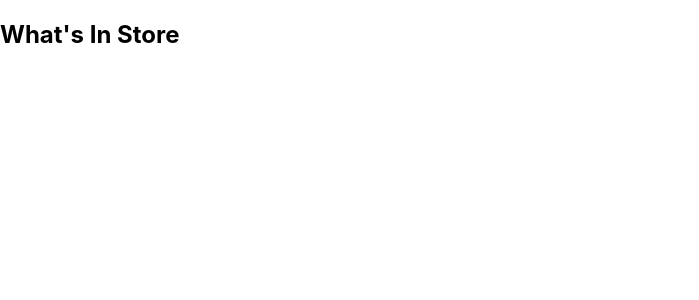
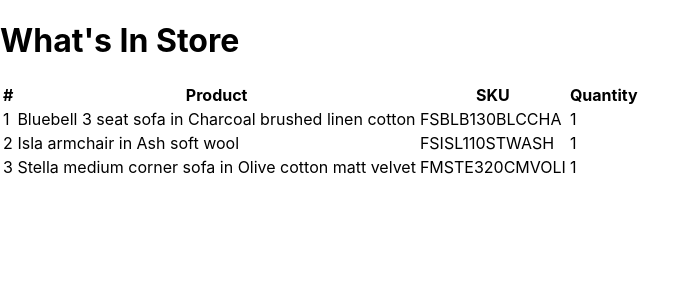
Before and after one commit to rhysco8/whats-in-store, a React (Create React App) app: page / in a window 1280 px wide. Shown: the top 300 px of the page, without its empty margins (0-699 px from the left). Built offline with nearby package versions, Linux system fonts and the light colour scheme.

Commit message:
feat: display table of products

```diff
--- a/src/Table.js
+++ b/src/Table.js
@@ -4,18 +4,43 @@ class Table extends Component {
   constructor(props) {
     super(props);
     this.state = {
-      items: [
-        { name: 'Bluebell 3 seat sofa in Charcoal brushed linen cotton', sku: 'FSBLB130BLCCHA', quantity: 1 },
-        { name: 'Isla armchair in Ash soft wool', sku: 'FSISL110STWASH', quantity: 1 },
-        { name: 'Stella medium corner sofa in Olive cotton matt velvet', sku: 'FMSTE320CMVOLI', quantity: 1 }
+      products: [
+        { id: 1, name: 'Bluebell 3 seat sofa in Charcoal brushed linen cotton', sku: 'FSBLB130BLCCHA', quantity: 1 },
+        { id: 2, name: 'Isla armchair in Ash soft wool', sku: 'FSISL110STWASH', quantity: 1 },
+        { id: 3, name: 'Stella medium corner sofa in Olive cotton matt velvet', sku: 'FMSTE320CMVOLI', quantity: 1 }
       ]
     }
   }
 
+  renderTableData() {
+    return this.state.products.map((product, index) => {
+      const { id, name, sku, quantity } = product
+      return (
+        <tr key={id}>
+          <td>{id}</td>
+          <td>{name}</td>
+          <td>{sku}</td>
+          <td>{quantity}</td>
+        </tr>
+      )
+    });
+  }
+
   render() {
     return (
-      <div class="table table-hover">
-        <h2>What's In Store</h2>
+      <div>
+        <h1>What's In Store</h1>
+        <table id='products' class="table table-hover">
+          <thead>
+            <th>#</th>
+            <th>Product</th>
+            <th>SKU</th>
+            <th>Quantity</th>
+          </thead>
+          <tbody>
+            {this.renderTableData()}
+          </tbody>
+        </table>
       </div>
     )
   }
```
